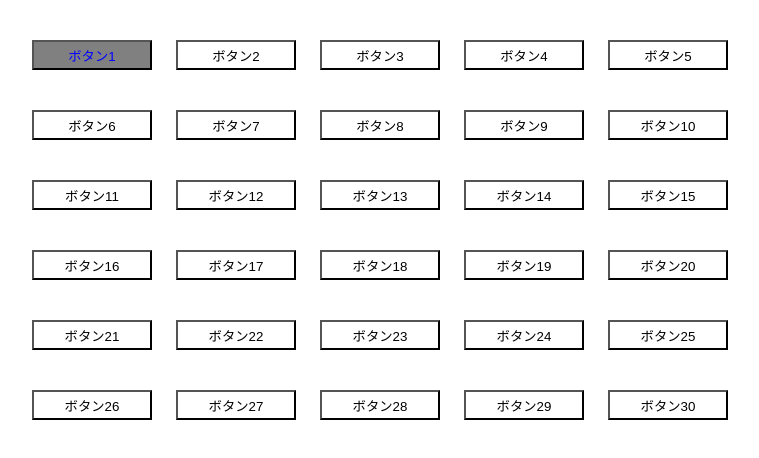
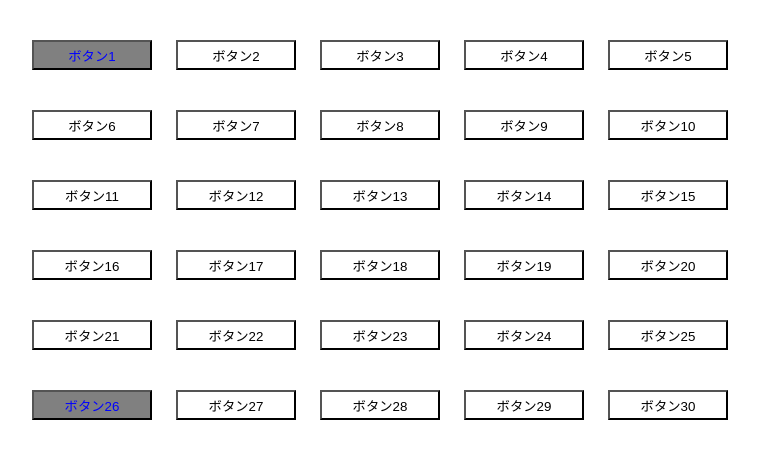
Before and after one commit to akht/kagoshima_dot_mk_3, a plain HTML site: page public/index.html in a window 1280 px wide. Shown: the whole page, without its empty margins (270-1029 px from the left). Drawn offline with Linux system fonts and the light colour scheme.

Commit message:
名前を変えました。

```diff
--- a/public/css/button26.css
+++ b/public/css/button26.css
@@ -1,6 +1,6 @@
 .button26 {
-    color: black;
-    background-color: white;
+    color: blue;
+    background-color: gray;
     width: 120px;
     height: 30px;
 }
--- a/public/js/button26.js
+++ b/public/js/button26.js
@@ -1,3 +1,3 @@
 document.querySelector('.button26').onclick = function() {
-    alert('button26');
+    alert('Done by BlackLBow');
 }
```
